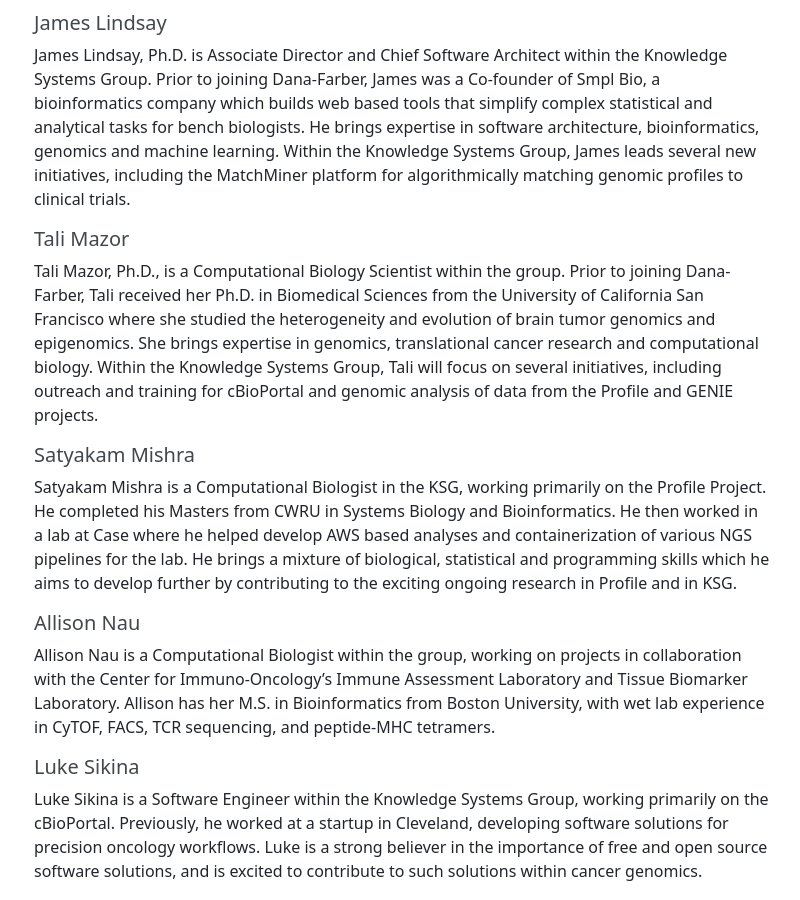
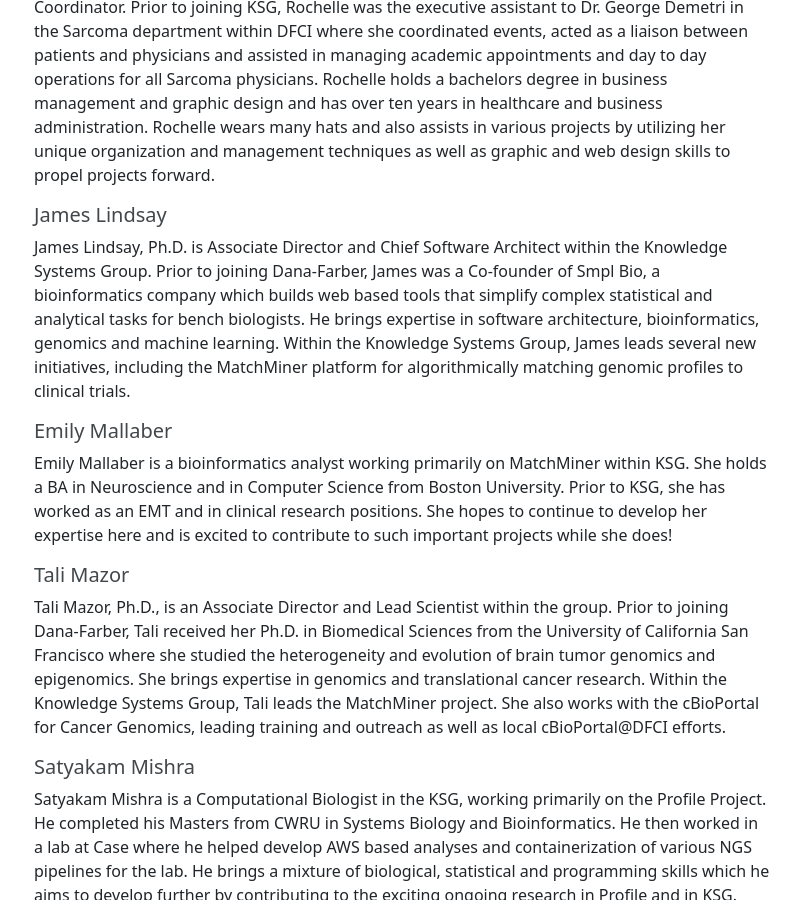
Before and after one commit to dfci/ksg_web, a Jekyll site: the page built from _pages/team.markdown, in a window 1280 px wide and 900 px high, scrolled down 1899 px. Shown: the whole window, without its empty margins (48-848 px from the left). Built offline with Jekyll 4.4.1, drawn with Linux system fonts in a browser that asks for light colours; some of the changed text lies outside the part shown.

Commit message:
Added Emily and Matthew

```diff
--- a/_pages/team.markdown
+++ b/_pages/team.markdown
@@ -16,6 +16,9 @@ Michael D'Eletto is the Lead Software Engineer for the Profile team within the K
 ## Ian Dryg
 Ian Dryg, Ph.D. is a Scientist within the Knowledge Systems Group. Ian received his Ph.D. in Bioengineering from the University of Washington where he studied inflammatory effects of novel biomaterial implants in the brain. During this time, he gained extensive experience with ImmunoFluorescence (IF) Microscopy and some image analysis. Ian expanded on these skills during his postdoc at New York University, where he utilized CODEX multiplexed IF and single cell RNA Sequencing to study melanoma. At Dana-Farber, Ian supports the Center for Immuno-Oncology and the Tissue Biomarker Lab with computational and bioinformatics analyses. Ian is especially interested in digital pathology, spatial biology, and multiplexed and single-cell technologies.
 
+## Matthew Galvin
+Matthew Galvin is a software architect within the Knowledge Systems Group. His expertise lies in bioinformatics pipelining, data analysis, and full-stack web development. Prior to joining Dana-Farber he worked at Invitae, the Providence Cancer Institute, and Illumina. At KSG, Matthew primarily contributes to the MatchMiner project.  He has a B.S. in Chemical Engineering from Oregon State University, and his interests include human health, computer science, and philosophy.
+
 ## Philip Keighley
 Philip Keighley brings nearly two decades experience in software development to Knowledge Systems Group.  With his background in software development and on-prem and cloud infrastructure, Phil is now helping KSG design and deliver critical software systems which enable researchers inside and outside the organization to engage with and be able to analyze the wealth of data produced at KSG.  Previously, Phil has played a transformative role in industries such as telecommunications, semiconductors, and service management.
 
@@ -28,8 +31,11 @@ Rochelle Levy is the Program Coordinator for KSG as well as the HTAN DCC Scienti
 ## James Lindsay
 James Lindsay, Ph.D. is Associate Director and Chief Software Architect within the Knowledge Systems Group.  Prior to joining Dana-Farber, James was a Co-founder of Smpl Bio, a bioinformatics company which builds web based tools that simplify complex statistical and analytical tasks for bench biologists.  He brings expertise in software architecture, bioinformatics, genomics and machine learning.  Within the Knowledge Systems Group, James leads several new initiatives, including the MatchMiner platform for algorithmically matching genomic profiles to clinical trials.
 
+## Emily Mallaber
+Emily Mallaber is a bioinformatics analyst working primarily on MatchMiner within KSG. She holds a BA in Neuroscience and in Computer Science from Boston University. Prior to KSG, she has worked as an EMT and in clinical research positions. She hopes to continue to develop her expertise here and is excited to contribute to such important projects while she does!
+
 ## Tali Mazor
-Tali Mazor, Ph.D., is a Computational Biology Scientist within the group. Prior to joining Dana-Farber, Tali received her Ph.D. in Biomedical Sciences from the University of California San Francisco where she studied the heterogeneity and evolution of brain tumor genomics and epigenomics. She brings expertise in genomics, translational cancer research and computational biology. Within the Knowledge Systems Group, Tali will focus on several initiatives, including outreach and training for cBioPortal and genomic analysis of data from the Profile and GENIE projects.
+Tali Mazor, Ph.D., is an Associate Director and Lead Scientist within the group. Prior to joining Dana-Farber, Tali received her Ph.D. in Biomedical Sciences from the University of California San Francisco where she studied the heterogeneity and evolution of brain tumor genomics and epigenomics. She brings expertise in genomics and translational cancer research. Within the Knowledge Systems Group, Tali leads the MatchMiner project. She also works with the cBioPortal for Cancer Genomics, leading training and outreach as well as local cBioPortal@DFCI efforts.
 
 ## Satyakam Mishra
 Satyakam Mishra is a Computational Biologist in the KSG, working primarily on the Profile Project. He completed his Masters from CWRU in Systems Biology and Bioinformatics. He then worked in a lab at Case where he helped develop AWS based analyses and containerization of various NGS pipelines for the lab. He brings a mixture of biological, statistical and programming skills which he aims to develop further by contributing to the exciting ongoing research in Profile and in KSG.
```
